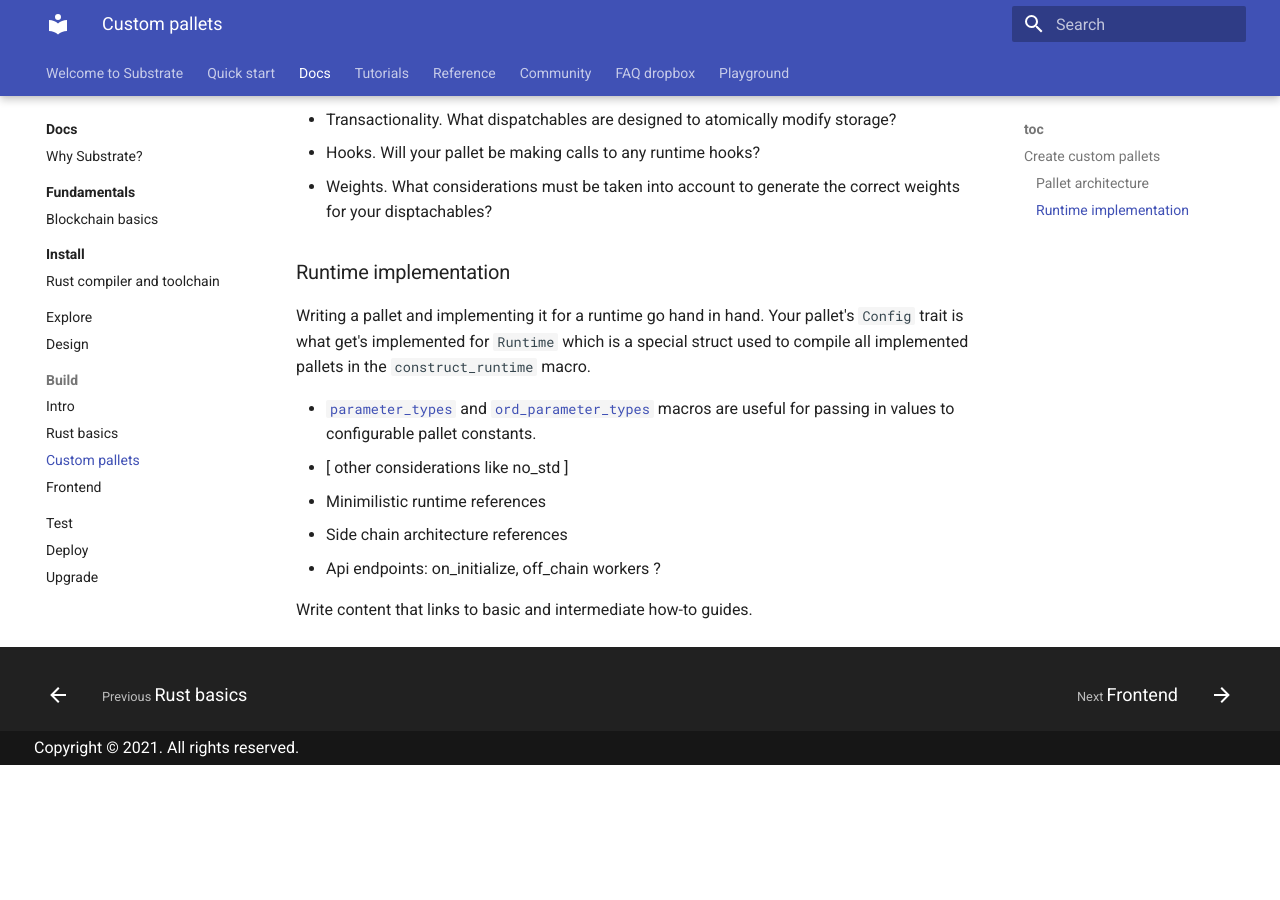
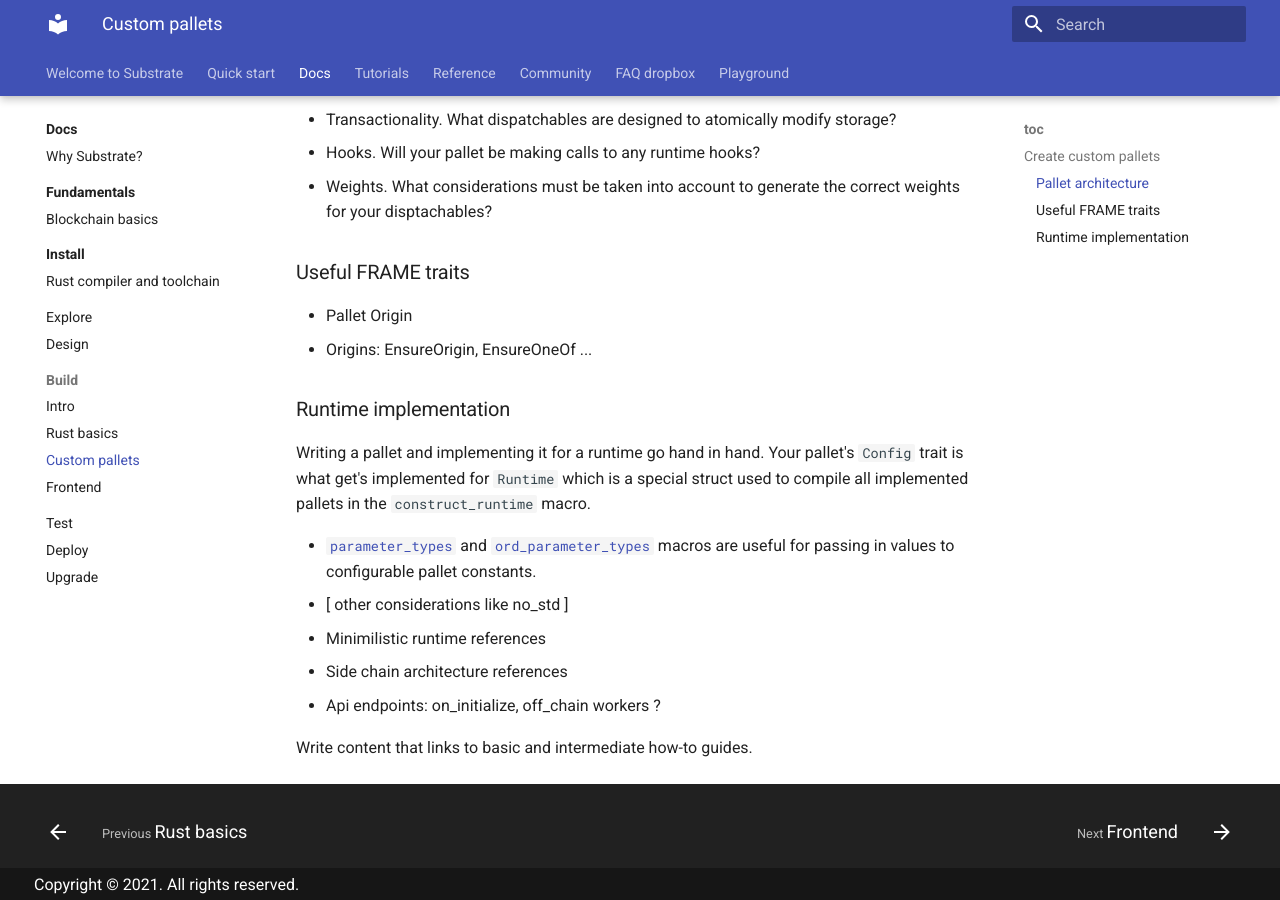
Before and after one commit to polkadot-developers/docs-sandbox, an MkDocs documentation site: the page built from source/docs/main-docs/06-build/custom-pallets.md, in a window 1280 px wide and 900 px high, scrolled down 949 px. Built offline with MkDocs 1.6.1 and Material for MkDocs 9.7.7, drawn with Linux system fonts in a browser that asks for light colours; before the commit the page ends 1714 px from its top, so only the background shows below that.

Commit message:
Update wip

```diff
--- a/source/docs/main-docs/06-build/custom-pallets.md
+++ b/source/docs/main-docs/06-build/custom-pallets.md
@@ -33,6 +33,12 @@ There are several architectural considerations to be made when writing a pallet.
 - Hooks. Will your pallet be making calls to any runtime hooks?
 - Weights. What considerations must be taken into account to generate the correct weights for your disptachables?
 
+### Useful FRAME traits
+
+- Pallet Origin
+- Origins: EnsureOrigin, EnsureOneOf
+...
+
 ### Runtime implementation
 
 Writing a pallet and implementing it for a runtime go hand in hand.
```
